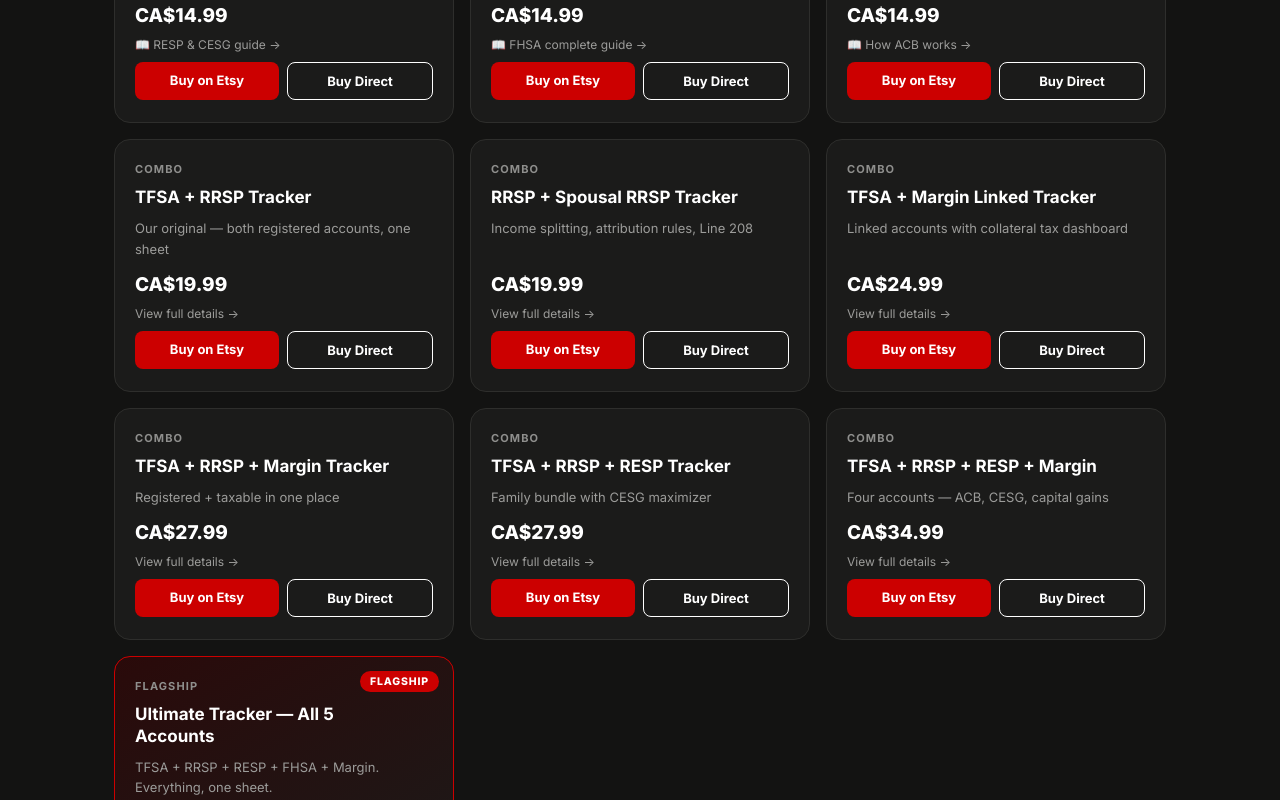
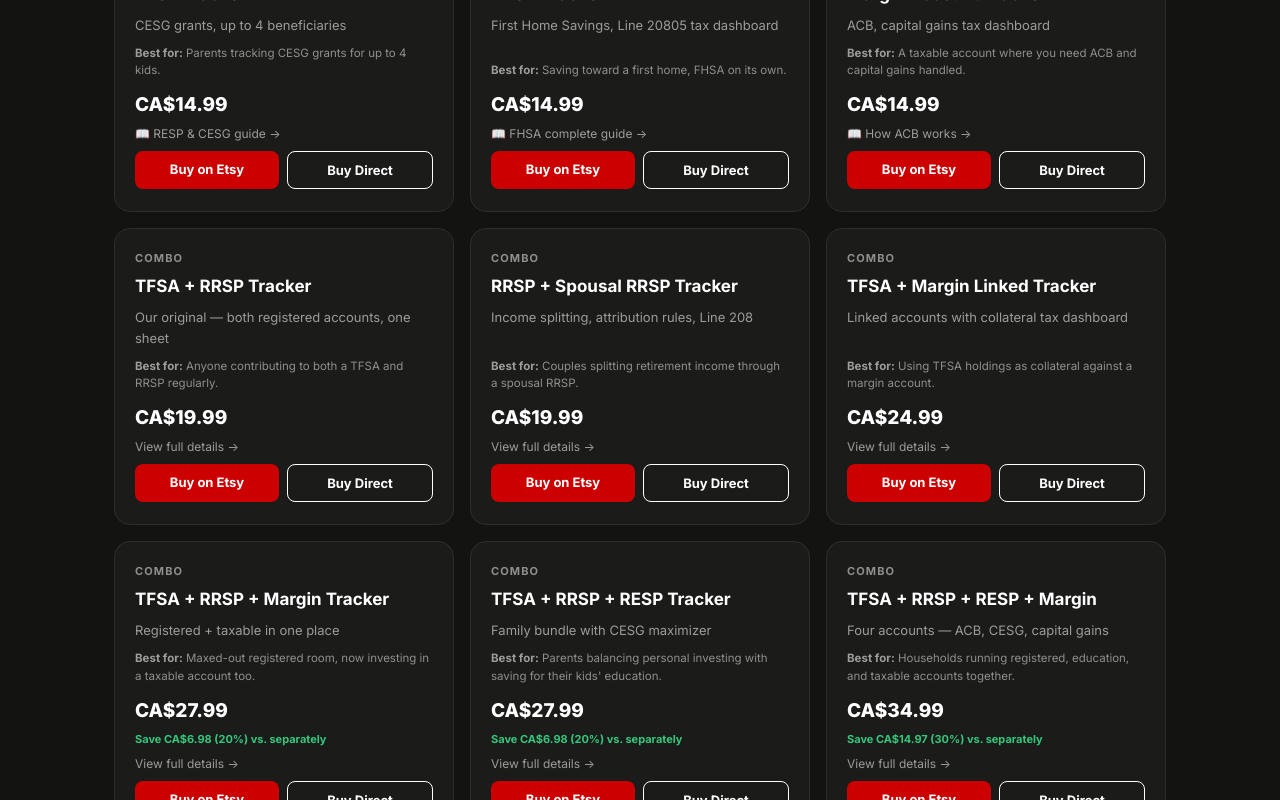
Before and after one commit to maplesheetco/maplesheet-website, a React (Vite) app: page /trackers in a window 1280 px wide. Shown: the part 760-1560 px from the top of the page. Built offline with nearby package versions, Linux system fonts and the light colour scheme.

Commit message:
Add getBundleSavings function to Trackers component

```diff
--- a/src/pages/Trackers.jsx
+++ b/src/pages/Trackers.jsx
@@ -1,6 +1,6 @@
 import React, { useState } from "react";
 import { Link } from "react-router-dom";
-import { B, CONFIG, PRODUCTS, ACCOUNT_GUIDES, RETURN_POLICY } from "../data.js";
+import { B, CONFIG, PRODUCTS, ACCOUNT_GUIDES, RETURN_POLICY, getBundleSavings } from "../data.js";
 import { PageHead, RedWord, usePageMeta, useJsonLd } from "../ui.jsx";
 import { trackBuyClicked } from "../analytics.js";
 
@@ -67,6 +67,7 @@
           {shown.map((p) => {
             const flagship = p.badge === "FLAGSHIP";
             const guide = ACCOUNT_GUIDES[p.tag];
+            const savings = getBundleSavings(p);
             return (
               <div key={p.name} className="ml-card" style={{
                 display: "flex", flexDirection: "column", gap: 10,
@@ -92,7 +93,17 @@
                   <span style={{ fontSize: 17, fontWeight: 700, color: B.white, lineHeight: 1.3, paddingRight: p.badge ? 66 : 0 }}>{p.name}</span>
                 )}
                 <span style={{ fontSize: 13, color: B.grayLight, lineHeight: 1.55, flex: 1 }}>{p.desc}</span>
+                {p.bestFor && (
+                  <span style={{ fontSize: 11.5, color: B.gray, lineHeight: 1.5 }}>
+                    <span style={{ color: B.grayLight, fontWeight: 700 }}>Best for:</span> {p.bestFor}
+                  </span>
+                )}
                 <div style={{ fontSize: 19, fontWeight: 800, color: B.white, marginTop: 4 }}>CA${p.price.toFixed(2)}</div>
+                {savings && (
+                  <span style={{ fontSize: 11, fontWeight: 700, color: "#34C77B" }}>
+                    Save CA${savings.amount.toFixed(2)} ({savings.percent}%) vs. separately
+                  </span>
+                )}
                 {guide && (
                   <Link to={`/resources/${guide.slug}`} style={{
                     fontSize: 12, color: B.grayLight, textDecoration: "none", display: "inline-block",
```
